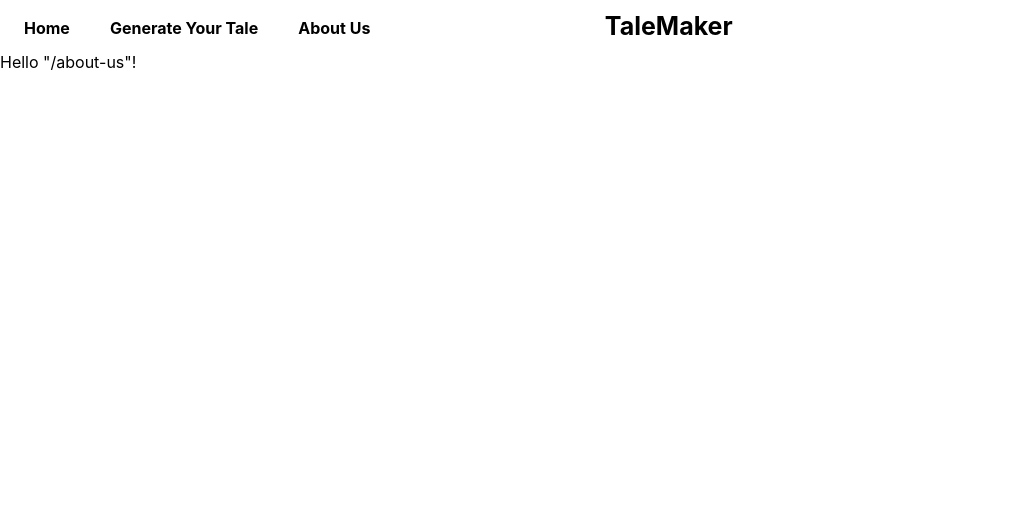
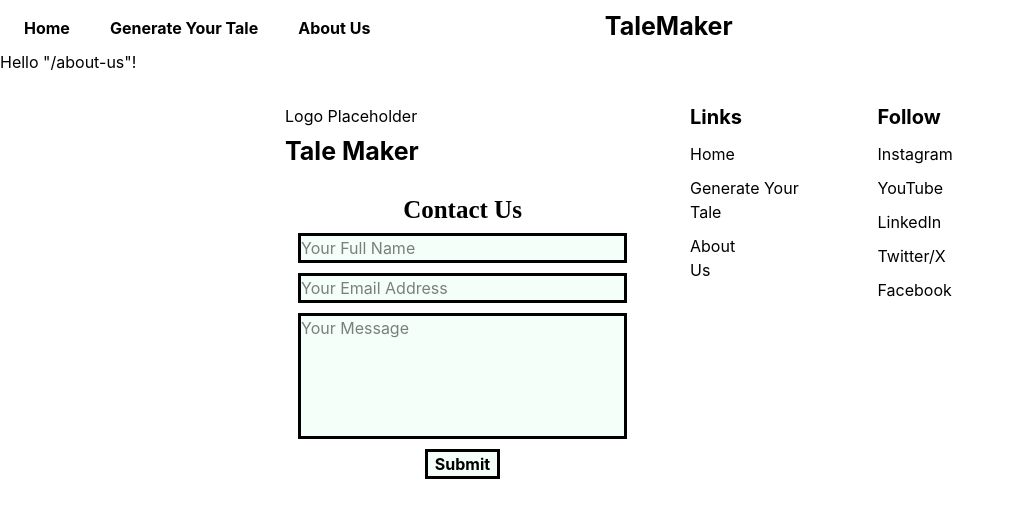
Before and after one commit to GraberMN/TaleMaker, a React (Vite) app: page /about-us in a window 1280 px wide. Shown: the top 518 px of the page, without its empty margins (0-1014 px from the left). Built offline with nearby package versions, Linux system fonts and the light colour scheme.

Commit message:
Created Universal Footer

```diff
--- /dev/null
+++ b/src/components/Footer.tsx
@@ -0,0 +1,38 @@
+import { Link } from '@tanstack/react-router';
+import './footer.css';
+
+export default function Footer() {
+    return (
+        <div id='footerFooter'>
+            <div id='footerInfoContainer'>
+                <section id='footerSection1'>
+                    <div id='footerLogo'>Logo Placeholder</div>
+                    <div id='footerWebsiteName'>Tale Maker</div>
+                    <div id='footerContactTitle'>Contact Us</div>
+                    <form method='POST'>
+                        <textarea id='footerContactName' placeholder='Your Full Name' rows={1} cols={30}></textarea>
+                        <textarea id='footerContactEmail' placeholder='Your Email Address' rows={1} cols={30}></textarea>
+                        <textarea id='footerContactMessage' placeholder='Your Message' rows={5} cols={30}></textarea>
+                        <input type='submit' id='footerContactSubmit' />
+                    </form>
+                </section>
+                <section id='footerSection2'>
+                    <div id='footerSection2Column1'>
+                        <div id='footerLinksTitle'>Links</div>
+                        <Link to='/' id='footerLinks1' className='footerLinkOrFollow'>Home</Link>
+                        <Link to='/generate-your-tale/genre' id='footerLinks2' className='footerLinkOrFollow'>Generate Your Tale</Link>
+                        <Link to='/about-us' id='footerLinks3' className='footerLinkOrFollow'>About Us</Link>
+                    </div>
+                    <div id='footerSection2Column2'>
+                        <div id='footerFollowTitle'>Follow</div>
+                        <a href='' target='_blank' id='footerFollow1' className='footerLinkOrFollow'>Instagram</a>
+                        <a href='' target='_blank' id='footerFollow2' className='footerLinkOrFollow'>YouTube</a>
+                        <a href='' target='_blank' id='footerFollow3' className='footerLinkOrFollow'>LinkedIn</a>
+                        <a href='' target='_blank' id='footerFollow4' className='footerLinkOrFollow'>Twitter/X</a>
+                        <a href='' target='_blank' id='footerFollow5' className='footerLinkOrFollow'>Facebook</a>
+                    </div>
+                </section>
+            </div>
+        </div>
+    )
+}
--- /dev/null
+++ b/src/components/footer.css
@@ -0,0 +1,133 @@
+#footerFooter {
+    height: 450px;
+    background-color: white;
+}
+#footerInfoContainer {
+    margin: auto;
+    width: 750px;
+    height: 450px;
+    display: flex;
+    flex-direction: row;
+}
+#footerSection1 {
+    width: 375px;
+    padding-left: 20px;
+}
+#footerLogo {
+    margin-top: 30px;
+}
+#footerWebsiteName {
+    margin-top: 5px;
+    font-weight: bold;
+    font-size: 25px;
+}
+#footerContactTitle {
+    display: flex;
+    justify-content: center;
+    font-size: 25px;
+    font-weight: bold;
+    margin-top: 20px;
+    margin-bottom: 5px;
+    font-family: cursive;
+}
+#footerContactName {
+    resize: none;
+    display: block;
+    margin: auto;
+    border: solid;
+    margin-bottom: 10px;
+    background-color: mintcream;
+}
+#footerContactEmail {
+    resize: none;
+    display: block;
+    margin: auto;
+    border: solid;
+    margin-bottom: 10px;
+    background-color: mintcream;
+}
+#footerContactMessage {
+    resize: none;
+    display: block;
+    margin: auto;
+    border: solid;
+    margin-bottom: 10px;
+    background-color: mintcream;
+}
+#footerContactSubmit {
+    display: block;
+    margin: auto;
+    border: solid;
+    padding-left: 7px;
+    padding-right: 7px;
+    background-color: mintcream;
+    font-weight: bold;
+    cursor: pointer;
+}
+#footerContactSubmit:hover {
+    background-color: white;
+}
+#footerSection2 {
+    width: 375px;
+    display: grid;
+    grid-template-columns: 187.5px 157.5px;
+    grid-template-rows: 450px;
+    padding-left: 50px;
+    padding-top: 28px;
+}
+#footerLinksTitle {
+    font-weight: bold;
+    font-size: 20px;
+    margin-bottom: 10px;
+}
+#footerLinks1 {
+    width: 42px;
+    display: block;
+    margin-bottom: 10px;
+}
+#footerLinks2 {
+    width: 132px;
+    display: block;
+    margin-bottom: 10px;
+}
+#footerLinks3 {
+    width: 66px;
+    display: block;
+    margin-bottom: 10px;
+}
+#footerFollowTitle {
+    font-weight: bold;
+    font-size: 20px;
+    margin-bottom: 10px;
+}
+#footerFollow1 {
+    width: 70px;
+    display: block;
+    margin-bottom: 10px;
+}
+#footerFollow2 {
+    width: 61px;
+    display: block;
+    margin-bottom: 10px;
+}
+#footerFollow3 {
+    width: 59px;
+    display: block;
+    margin-bottom: 10px;
+}
+#footerFollow4 {
+    width: 63px;
+    display: block;
+    margin-bottom: 10px;
+}
+#footerFollow5 {
+    width: 68px;
+    display: block;
+    margin-bottom: 10px;
+}
+.footerLinkOrFollow:hover {
+    text-decoration: underline;
+}
+.footerLinkOrFollow:not(:hover) {
+    text-decoration: none;
+}
--- a/src/components/indexRoute.css
+++ b/src/components/indexRoute.css
@@ -2,7 +2,7 @@
     text-align: center;
     background-color: lightgrey;
     margin: auto;
-    min-height: 946px;
+    min-height: 2306px;
     min-width: 800px;
     padding-top: 50px;
 }
--- a/src/routes/__root.tsx
+++ b/src/routes/__root.tsx
@@ -2,6 +2,7 @@ import { Outlet, createRootRoute } from '@tanstack/react-router';
 import { TanStackRouterDevtools } from '@tanstack/react-router-devtools';
 
 import Header from '../components/Header';
+import Footer from '../components/Footer';
 
 export const Route = createRootRoute({
   component: () => (
@@ -10,6 +11,7 @@ export const Route = createRootRoute({
 
       <Outlet />
       <TanStackRouterDevtools />
+      <Footer />
     </>
   ),
 });
```
